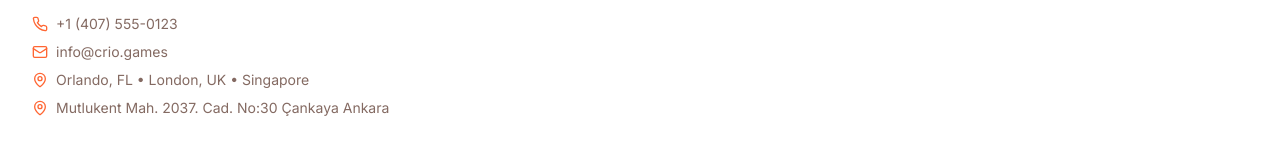
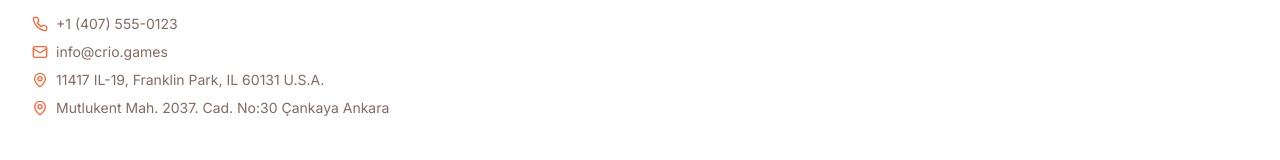
Before and after one commit to ErkutCan1337/park-brand-builder, a React (Vite) app: page /about in a window 1280 px wide. Shown: the part 2347-2507 px from the top of the page. Built offline with nearby package versions, Linux system fonts and the light colour scheme.

Commit message:
Code edited in Lovable Code Editor
Edited UI in Lovable

```diff
--- a/src/components/Footer.tsx
+++ b/src/components/Footer.tsx
@@ -95,7 +95,7 @@ const Footer = () => {
                 </div>
                 <div className="flex items-center">
                   <MapPin className="w-4 h-4 mr-2 text-primary" />
-                  Orlando, FL • London, UK • Singapore
+                  11417 IL-19, Franklin Park, IL 60131 U.S.A.
                 </div>
                 <div className="flex items-center">
                   <MapPin className="w-4 h-4 mr-2 text-primary" />
```
